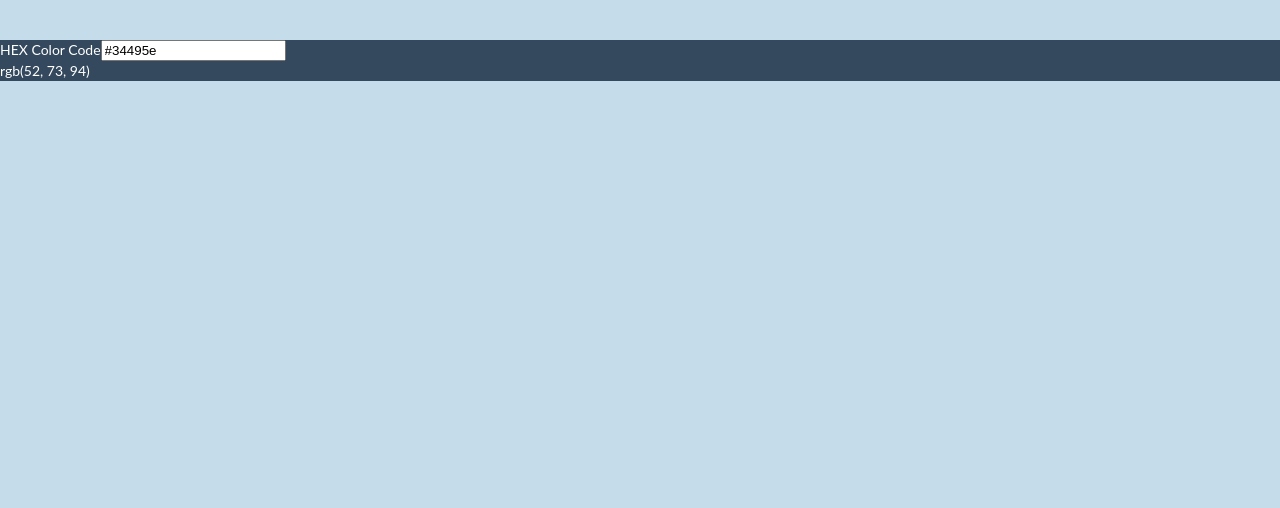
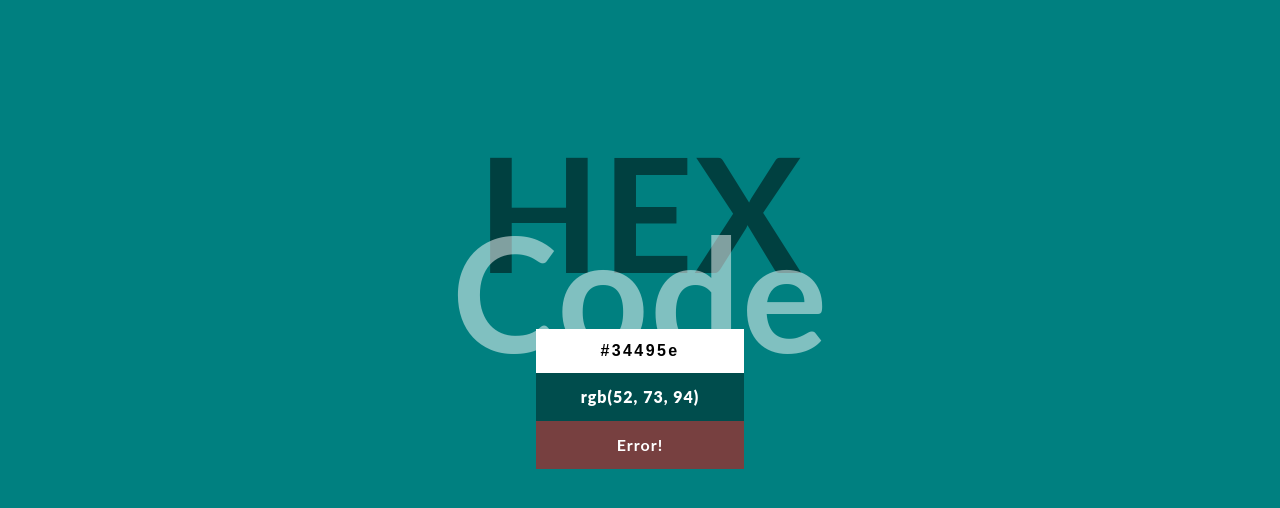
Before and after one commit to anna-yeddi/overREACTing-hex2rgb, a React (Create React App) app: page / in a window 1280 px wide. Shown: the top 508 px of the page. Built offline with nearby package versions, Linux system fonts and the light colour scheme.

Commit message:
Styles are updated

```diff
--- a/src/App.css
+++ b/src/App.css
@@ -9,10 +9,13 @@
 }
 
 body {
+  font: 16px/24px 'Lato', Arial, sans-serif;
+}
+
+#root {
+  color: white;
   background: #c5ddeb;
-  font: 14px/20px 'Lato', Arial, sans-serif;
-  padding: 40px 0;
-  color: white;
+  --width: 13rem;
 }
 
 .sr-only {
@@ -27,3 +30,58 @@ body {
   overflow: hidden;
   white-space: nowrap;
 }
+
+/* HEX2RGB Component Styles */
+
+.container {
+  display: flex;
+  flex-direction: column;
+  align-items: center;
+  justify-content: center;
+  margin: 0;
+  width: 100vw;
+  height: 100vh;
+  background-color: teal;
+  font-weight: bold;
+  text-align: center;
+  letter-spacing: 1px;
+}
+
+.hex-input-label {
+  margin: -10rem auto -0.125rem auto;
+  max-width: 25rem;
+  color: rgba(0, 0, 0, 0.5);
+  font-size: 10rem;
+  line-height: 5rem;
+  text-align: center;
+}
+
+.hex-input-inner {
+  color: rgba(255, 255, 255, 0.5);
+}
+
+.input-text {
+  width: var(--width);
+  border: thin solid white;
+  padding: 0.75rem 0.5rem;
+  font-size: 1rem;
+  font-weight: bolder;
+  text-align: center;
+  letter-spacing: 0.15rem;
+}
+
+.result {
+  width: var(--width);
+  /* border: thin solid white; */
+  background-color: rgba(0, 0, 0, 0.4);
+  padding: 0.75rem 0.5rem;
+  font-weight: bolder;
+  text-align: center;
+}
+
+.error {
+  width: var(--width);
+  background-color: rgba(238, 0, 0, 0.5);
+  padding: 0.75rem 0.5rem;
+  color: white;
+}
--- a/src/components/Hex2rgb.jsx
+++ b/src/components/Hex2rgb.jsx
@@ -2,21 +2,27 @@ import React from 'react'
 import PropTypes from 'prop-types'
 
 function Hex2rgb(props) {
+  const hexDefault = '#34495e'
+
   return (
-    <div className="container" style={{ backgroundColor: '#34495e' }}>
-      <label htmlFor="hex-input">HEX Color Code</label>
+    <div className="container" style={{ backgroundColor: { hexDefault } }}>
+      <label htmlFor="hex-input" className="hex-input-label">
+        HEX <span className="hex-input-inner">Code</span>
+      </label>
       <input
         name="hex"
         id="hex-input"
         value="#34495e"
-        className="input"
+        className="input-text"
         aria-describedby="hex-error"
         placeholder="#xxxxxx"
         onChange={console.log('changed!')}
         required
       />
       <div className="result">rgb(52, 73, 94)</div>
-      <span className="error" id="hex-error"></span>
+      <div className="error" id="hex-error">
+        Error!
+      </div>
     </div>
   )
 }
```
